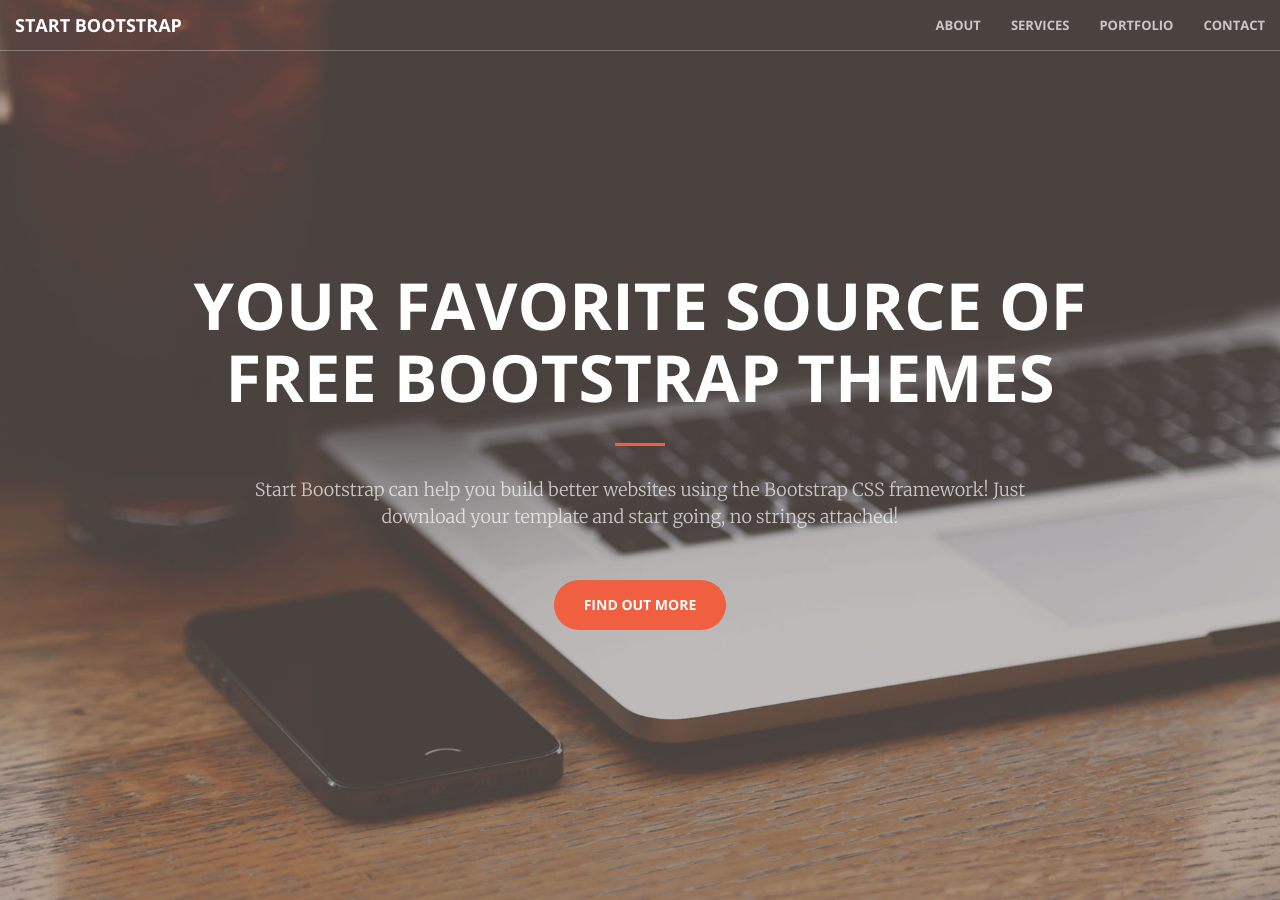
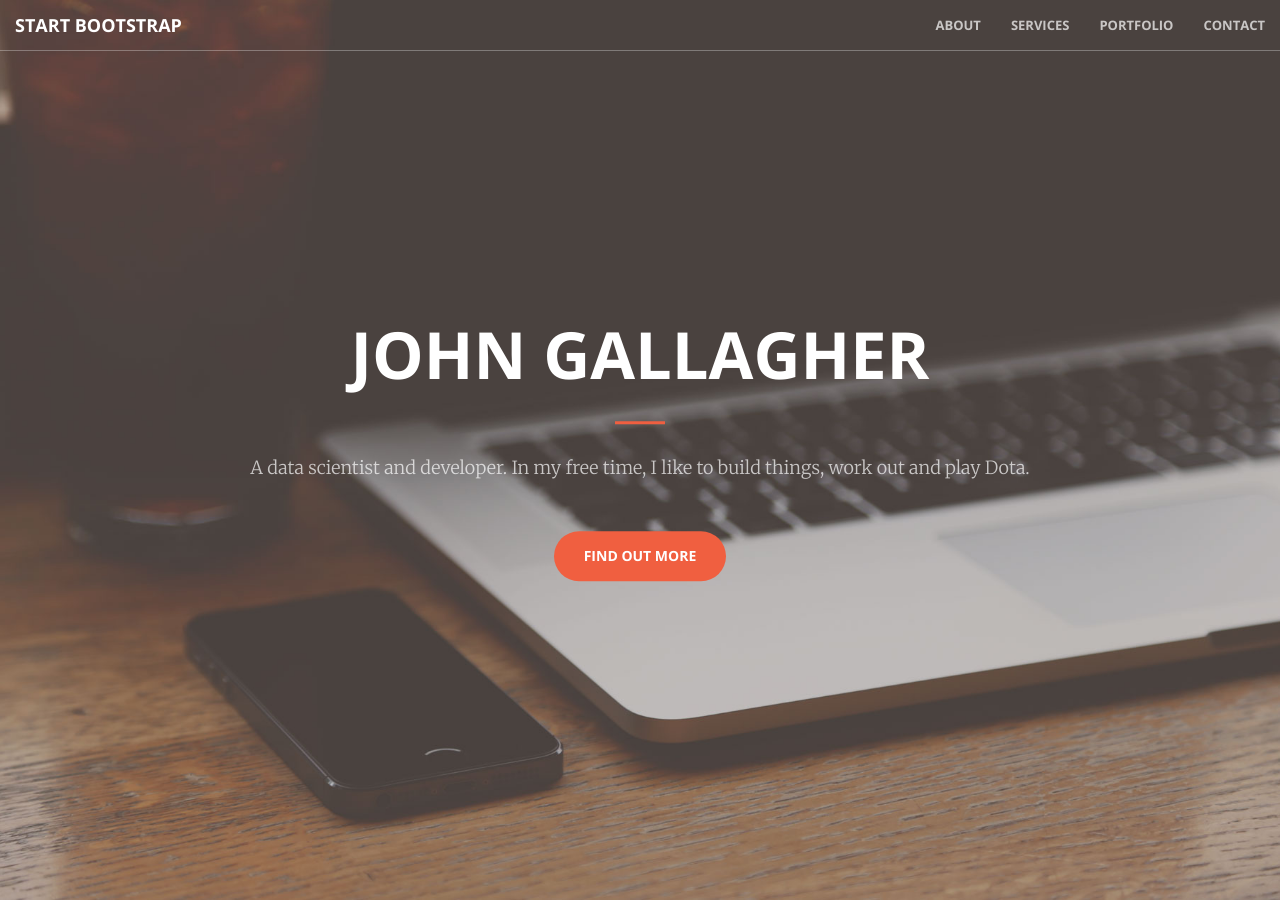
Before and after one commit to jpgallagher1/jpgallagher1.github.io, a Jekyll site: the page built from index.html, in a window 1280 px wide and 900 px high. Built offline with Jekyll 4.4.1, drawn with Linux system fonts in a browser that asks for light colours.

```diff
--- a/_config.yml
+++ b/_config.yml
@@ -5,7 +5,7 @@ description: test test abc # this means to ignore newlines until "baseurl:"
 baseurl: "" # the subpath of your site, e.g. /blog/
 url: "jpgallagher1.github.io" # the base hostname & protocol for your site
 
-twitter_username:
+twitter_username: JohnPGallagher7
 github_username: jpgallagher1
 
 # Build settings
--- a/_includes/header.html
+++ b/_includes/header.html
@@ -1,9 +1,9 @@
 <header>
     <div class="header-content">
         <div class="header-content-inner">
-            <h1>Your Favorite Source of Free Bootstrap Themes</h1>
+            <h1>John Gallagher</h1>
             <hr>
-            <p>Start Bootstrap can help you build better websites using the Bootstrap CSS framework! Just download your template and start going, no strings attached!</p>
+            <p>A data scientist and developer.  In my free time, I like to build things, work out and play Dota.</p>
             <a href="#about" class="btn btn-primary btn-xl page-scroll">Find Out More</a>
         </div>
     </div>
```
